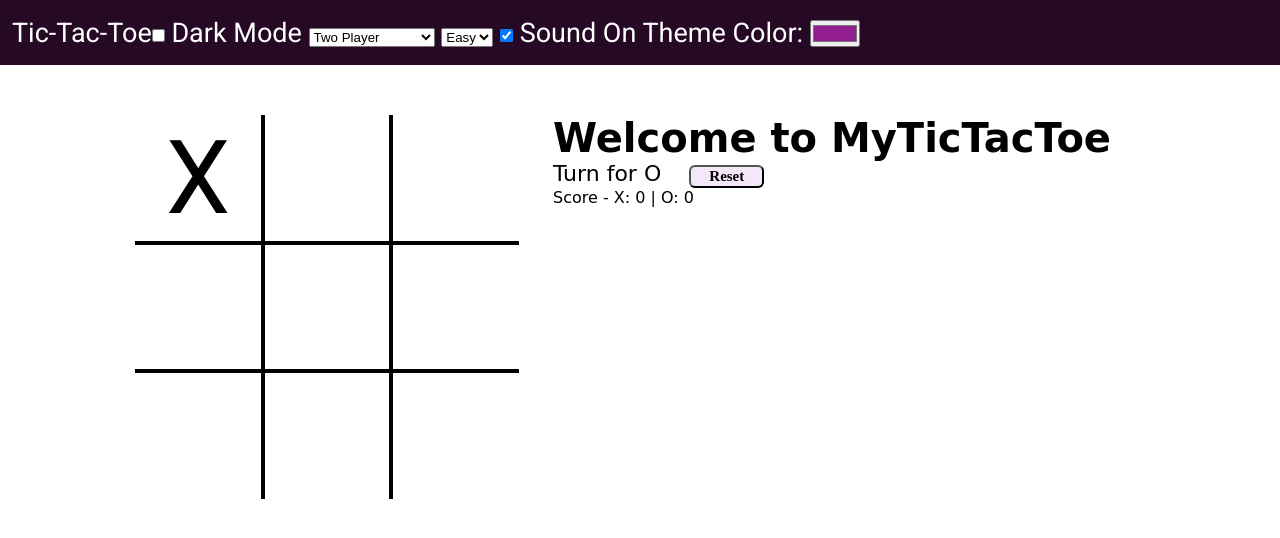
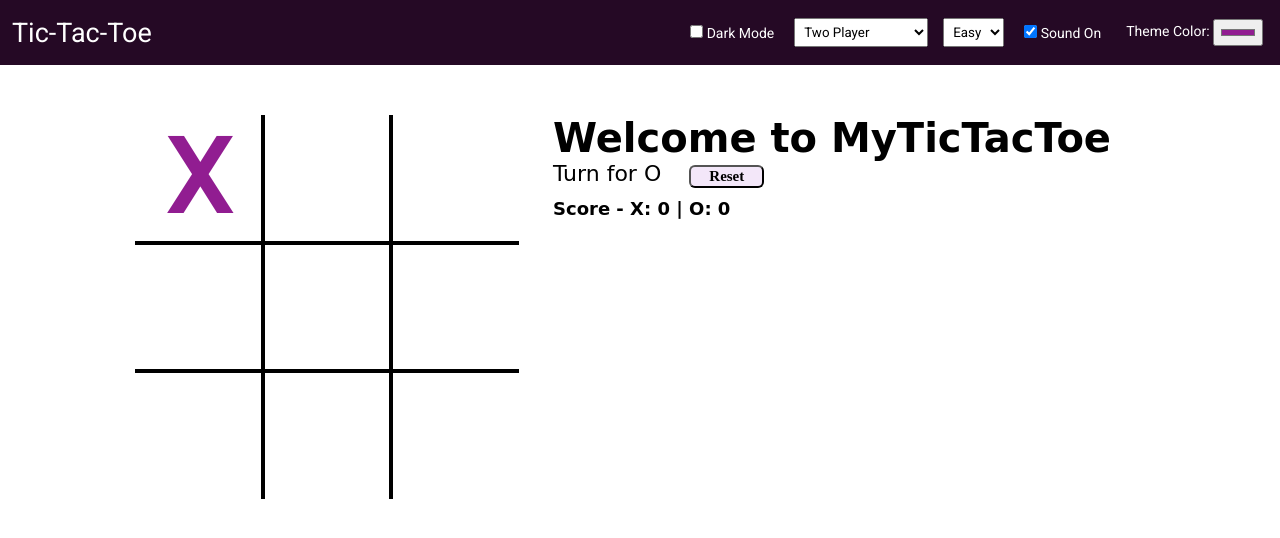
Before and after one commit to Pranavsahu07/PRODIGY_WD_01, a plain HTML site: page index.html in a window 1280 px wide. Both pictures are taken after a click on the element 199 px from the left and 179 px from the top of the page. Drawn offline with Linux system fonts and the light colour scheme; a web font is replaced by a local one.

Commit message:
Update style.css

```diff
--- a/style.css
+++ b/style.css
@@ -1,31 +1,57 @@
 @import url('https://fonts.googleapis.com/css2?family=Baloo+Bhaina+2&family=Roboto&display=swap');
-*{
+* {
   margin: 0;
   padding: 0;
+  box-sizing: border-box;
 }
 
-nav{
-    background-color: rgb(37, 9, 37);
+body {
+  transition: background-color 0.3s, color 0.3s;
+  --theme-color: #911d91;
+}
+
+body.dark {
+  background-color: #121212;
+  color: #ffffff;
+}
+
+nav {
+  background-color: #250925;
   color: white;
   height: 65px;
   font-size: 27px;
   display: flex;
   align-items: center;
+  justify-content: space-between;
   padding: 0 12px;
   font-family: 'Roboto', sans-serif;
 }
 
-nav ul{
+nav ul {
   list-style-type: none;
 }
 
-.gameContainer{
+.controls {
+  display: flex;
+  align-items: center;
+  gap: 15px;
+  font-size: 14px;
+}
+
+.controls select,
+.controls label,
+.controls input[type="color"] {
+  padding: 5px;
+  font-family: 'Roboto', sans-serif;
+}
+
+.gameContainer {
   display: flex;
   justify-content: center;
   margin-top: 50px;
 }
 
-.container{
+.container {
   display: grid;
   grid-template-rows: repeat(3, 10vw);
   grid-template-columns: repeat(3, 10vw);
@@ -33,50 +59,74 @@ nav ul{
   position: relative;
 }
 
-.box{
+.box {
   border: 2px solid black;
   font-size: 8vw;
   cursor: pointer;
   display: flex;
   justify-content: center;
   align-items: center;
+  background-color: white;
+  transition: background-color 0.3s;
+  user-select: none;
 }
 
-.box:hover{
+body.dark .box {
+  background-color: #2c2c2c;
+  border-color: #999;
+}
+
+.box:hover {
   background-color: rgb(242, 234, 250);
+}
+
+body.dark .box:hover {
+  background-color: #444;
+}
+
+.boxtext {
+  opacity: 0;
+  transition: opacity 0.4s ease;
+  font-weight: bold;
+  color: var(--theme-color);
+  user-select: none;
+}
+
+.boxtext.filled {
+  opacity: 1;
 }
 
 .info {
   font-size: 22px;
 }
 
-.gameInfo{
+.gameInfo {
   padding: 0 34px;
   font-family: 'Baloo Bhaina 2', cursive;
 }
 
-.gameInfo h1{
+.gameInfo h1 {
   font-size: 2.5rem;
 }
 
-.imgbox img{
+.imgbox img {
   width: 0;
   transition: width 1s ease-in-out;
 }
 
-.br-0{
+.br-0 {
   border-right: 0;
 }
 
-.bl-0{
+.bl-0 {
   border-left: 0;
 }
 
-.bt-0{
+.bt-0 {
   border-top: 0;
 }
 
-.bb-0{
+.bb-0 {
   border-bottom: 0;
 }
 
@@ -89,26 +139,36 @@ nav ul{
   font-family: 'Baloo Bhaina 2';
   font-size: 15px;
   font-weight: bolder;
+  transition: background-color 0.3s;
 }
 
-.line{
-    background-color: black;
+#reset:hover {
+  background-color: var(--theme-color);
+  color: white;
+}
+
+.line {
+  background-color: var(--theme-color);
   height: 3px;
   width: 0;
   position: absolute;
-    background-color: #911d91;
-    transition: width 1s ease-in-out;
+  transition: width 1s ease-in-out, background-color 0.3s;
 }
 
-@media screen and (max-width: 950px)
-{
-    .gameContainer{
+.scoreboard p {
+  margin-top: 10px;
+  font-size: 18px;
+  font-weight: bold;
+}
+
+@media screen and (max-width: 950px) {
+  .gameContainer {
     flex-wrap: wrap;
   }
-    .gameInfo{
+  .gameInfo {
     margin-top: 34px;
   }
-    .gameInfo h1{
+  .gameInfo h1 {
     font-size: 1.5rem;
   }
   .container {
```
Lines whose indentation alone changed are shown as unchanged.
